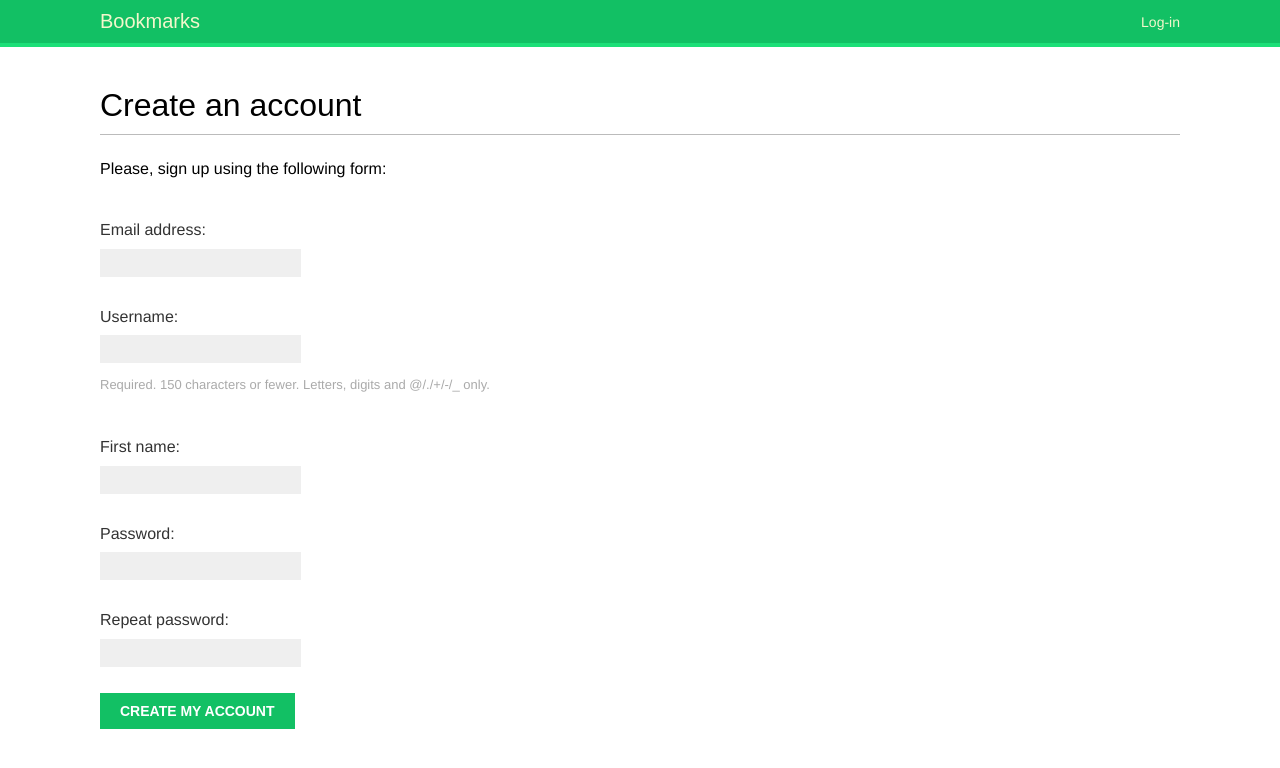
After one commit to AlexDio123/BookMarks, a Django app: page /account/register/ in a window 1280 px wide. The commit adds this page. Shown: the top 768 px of the page. Run offline with Django 3.2, Linux system fonts and the light colour scheme; some web fonts are replaced.

Commit message:
user registration (sigup)

```diff
--- a/account/forms.py
+++ b/account/forms.py
@@ -1,5 +1,20 @@
 from django import forms
+from django.contrib.auth.models import User
 
 class LoginForm(forms.Form):
     username = forms.CharField()
     password = forms.CharField(widget=forms.PasswordInput)
+
+class UserRegistrationForm(forms.ModelForm):
+    password = forms.CharField(label='Password', widget=forms.PasswordInput)
+    password2 = forms.CharField(label='Repeat password', widget=forms.PasswordInput)
+
+    class Meta:
+        model = User
+        fields = {'username', 'first_name', 'email'}
+
+    def clean_password2(self):
+        cd=self.cleaned_data
+        if cd['password'] != cd['password2']:
+            raise forms.ValidationError("Passwords don't match.")
+        return cd['password2']
--- a/account/templates/account/login.html
+++ b/account/templates/account/login.html
@@ -4,7 +4,7 @@
 
 {% block content %}
     <h1>Log-In</h1>
-    <p>Please, use the following form to log-in:</p>
+    <p>Please, use the following form to log-in. If you don't have an account <a href="{%url "register" %}">Register here</a></p>
     <form method="post">
         {{form.as_p}}
         {% csrf_token %}
--- /dev/null
+++ b/account/templates/account/register.html
@@ -0,0 +1,13 @@
+{% extends 'base.html' %}
+
+{% block title %}Create an account{% endblock title %}
+
+{% block content %}
+    <h1>Create an account</h1>
+    <p>Please, sign up using the following form:</p>
+    <form method="post">
+        {{user_form.as_p}}
+        {% csrf_token %}
+        <p><input type="submit" value="Create my account"></p>
+    </form>
+{% endblock content %}
--- a/account/templates/registration/login.html
+++ b/account/templates/registration/login.html
@@ -10,7 +10,7 @@
             Please try again.
         </p>
         {% else %}
-        <p>Please, use the following form to log-in:</p>
+    <p>Please, use the following form to log-in. If you don't have an account <a href="{%url "register" %}">register here</a></p>
     {% endif %}
     <div class="login-form">
     <form action="{% url 'login' %}" method="post">
--- a/account/urls.py
+++ b/account/urls.py
@@ -17,5 +17,6 @@ path('', views.dashboard, name="dashboard"),
 # path('reset/done', auth_views.PasswordResetCompleteView.as_view(), name="password_reset_complete"),
 
 path('', include('django.contrib.auth.urls')),
+path('register/', views.register, name="register"),
 
 ]
--- a/account/views.py
+++ b/account/views.py
@@ -2,7 +2,7 @@ from django.shortcuts import render
 from django.http import HttpResponse
 from django.contrib.auth import authenticate, login
 from django.contrib.auth.decorators import login_required
-from .forms import LoginForm
+from .forms import LoginForm, UserRegistrationForm
 
 
 # Create your views here.
@@ -35,3 +35,19 @@ def dashboard(request):
     return render(request,
                     'account/dashboard.html',
                     {'section':'dashboard'})
+
+
+def register(request):
+    if request.method == "POST":
+        user_form = UserRegistrationForm(request.POST)
+        if user_form.is_valid():
+            #Create a new user object but avoid saving it
+            new_user = user_form.save(commit=False)
+            #Set the choosen password
+            new_user.set_password(user_form.cleaned_data['password'])
+            #save the user object
+            new_user.save()
+            return render(request, 'account/register_done.html', {'new_user':new_user})
+    else:
+        user_form = UserRegistrationForm()
+    return render(request, 'account/register.html', {'user_form':user_form})
```
Also changed, not shown: account/templates/account/register_done.html (added, +8 -0 lines), db.sqlite3.
